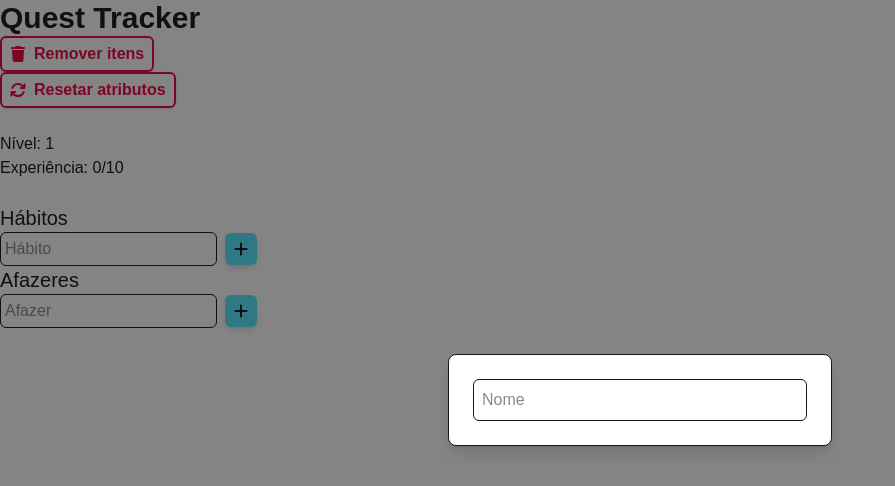
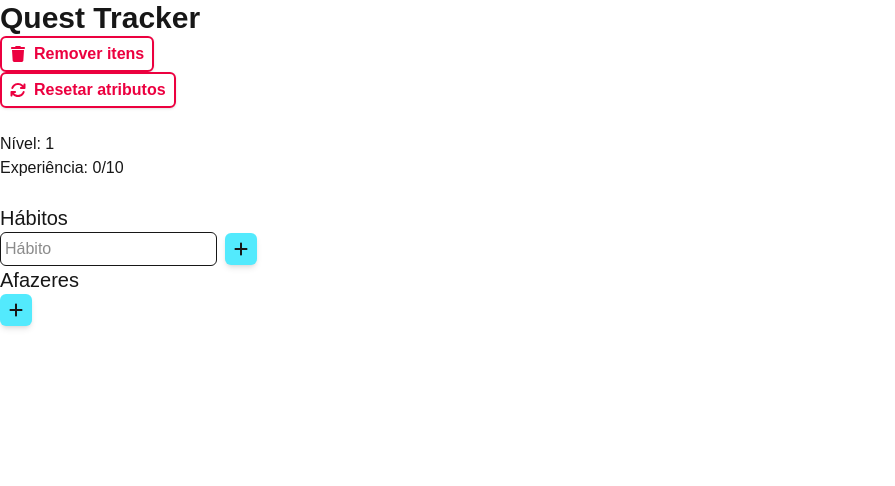
Before and after one commit to gab-souza-martins/gamified-habit-tracker, a Next.js app: page / in a window 1280 px wide. Shown: the top 486 px of the page, without its empty margins (0-895 px from the left). Built offline with nearby package versions, Linux system fonts and the light colour scheme.

Commit message:
ItemForm.tsx agora abre ao clicar botão de TodoList.tsx e tem botão de cancelar

```diff
--- a/src/app/Components/ItemForm.tsx
+++ b/src/app/Components/ItemForm.tsx
@@ -1,6 +1,12 @@
 import React from "react";
+import RedOutlineBtn from "./RedOutlineBtn";
+import { FaBan } from "react-icons/fa6";
 
-const ItemForm = () => {
+interface ItemFormProps {
+   closeForm: () => void;
+}
+
+const ItemForm: React.FC<ItemFormProps> = ({ closeForm }) => {
    const [name, setName] = React.useState<string>("");
 
    return (
@@ -22,6 +28,12 @@ const ItemForm = () => {
                   aria-required
                   placeholder="Nome"
                />
+
+               <RedOutlineBtn
+                  btnIcon={<FaBan />}
+                  btnText="Cancelar"
+                  onClickEvent={closeForm}
+               />
             </form>
          </div>
       </div>
--- a/src/app/Components/TodoList.tsx
+++ b/src/app/Components/TodoList.tsx
@@ -27,6 +27,8 @@ const TodoList: React.FC<TodoListProps> = ({ increaseExp, decreaseExp }) => {
       const parsed: Todo[] = saved ? JSON.parse(saved) : [];
       setTodos(parsed);
    }, []);
+
+   const [isAddFormOpen, setIsAddFormOpen] = React.useState<boolean>(false);
 
    const handleAdd = (e: React.MouseEvent<HTMLButtonElement>) => {
       e.preventDefault();
@@ -175,41 +177,31 @@ const TodoList: React.FC<TodoListProps> = ({ increaseExp, decreaseExp }) => {
       setTodos(newTodos);
       localStorage.setItem("todos", JSON.stringify(newTodos));
    };
-   const handleCloseConfirmRemove = () => {
+   const handleCloseModal = () => {
+      setIsAddFormOpen(false);
       setIsConfirmRemoveOpen(false);
    };
 
    return (
       <>
-         <ItemForm />
+         {isAddFormOpen && <ItemForm closeForm={handleCloseModal} />}
 
          {isConfirmRemoveOpen && (
             <ConfirmRemove
                confirmRemove={handleRemove}
-               closeRemove={handleCloseConfirmRemove}
+               closeRemove={handleCloseModal}
             />
          )}
 
          <h2 className="text-xl">Afazeres</h2>
 
-         <form className="flex items-center gap-2">
-            <input
-               onChange={(e) => setTodoName(e.target.value)}
-               value={todoName}
-               aria-label="Digite o afazer"
-               type="text"
-               placeholder="Afazer"
-               className="border rounded-md p-1"
-            />
-
          <button
-               onClick={handleAdd}
+            onClick={() => setIsAddFormOpen(true)}
             aria-label="Adicionar afazer"
             className="cursor-pointer bg-cyan-300 rounded-md shadow-md p-2"
          >
             <FaPlus />
          </button>
-         </form>
 
          <DndContext
             collisionDetection={closestCenter}
```
Lines whose indentation alone changed are shown as unchanged.
